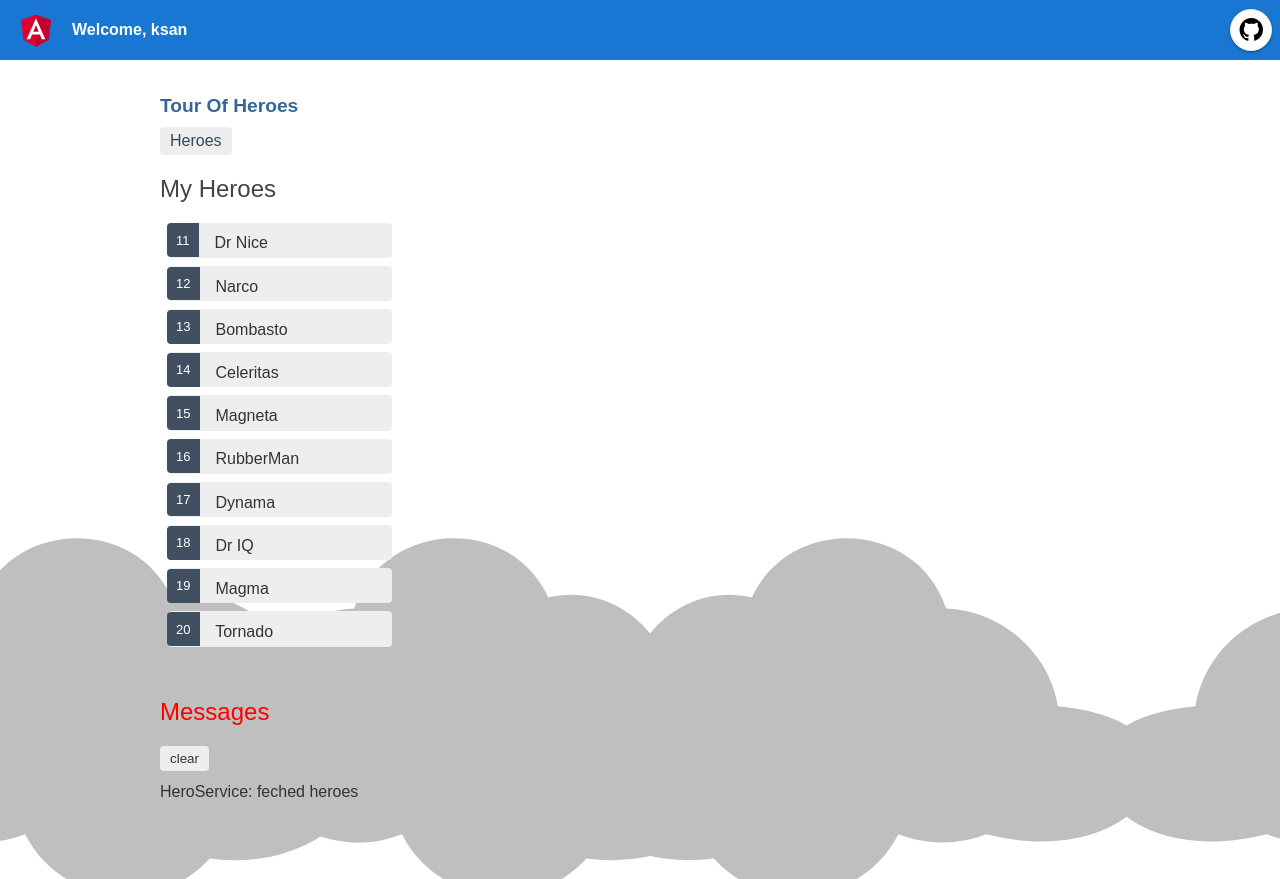
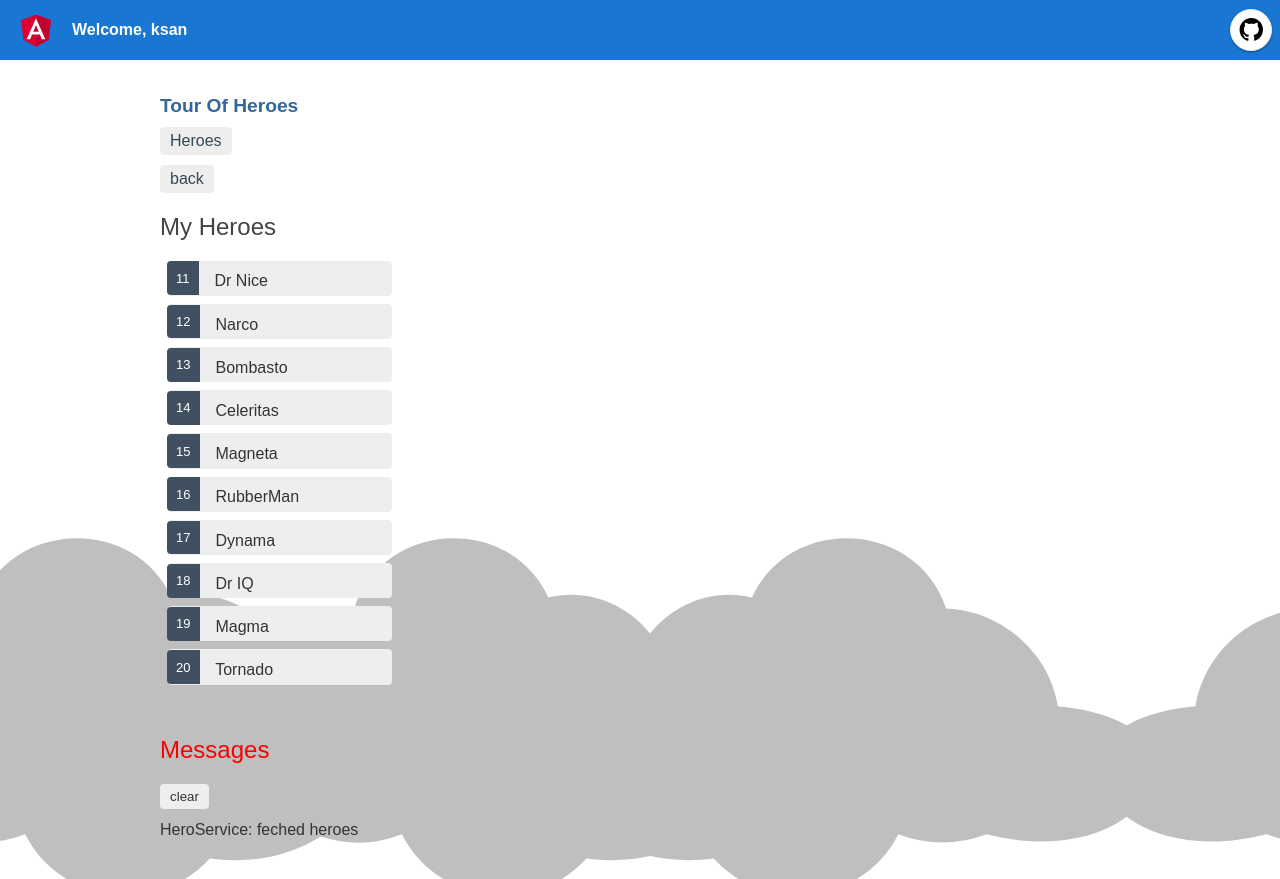
Before and after one commit to ksunandr/tourOfHeroes, an Angular app in the folder tour-of-heroes/: page /heroes in a window 1280 px wide. Before the commit the page ends 841 px from the top, so only its background shows below. Built offline with nearby package versions, Linux system fonts and the light colour scheme.

Commit message:
button back

```diff
--- a/tour-of-heroes/src/app/app.component.html
+++ b/tour-of-heroes/src/app/app.component.html
@@ -26,6 +26,9 @@
   <nav>
     <a routerLink="/heroes">Heroes</a>
   </nav>
+  <nav>
+    <a routerLink="/">back</a>
+  </nav>
   <router-outlet></router-outlet>
 <app-messages></app-messages>
   <!-- Footer -->
--- a/tour-of-heroes/src/app/heroes/heroes.component.html
+++ b/tour-of-heroes/src/app/heroes/heroes.component.html
@@ -3,7 +3,7 @@
 <ul class="heroes">
   <li *ngFor="let hero of heroes"
       [class.selected]="hero === selectedHero"
-      (click)="onSelect(hero)">
+      (click)="onSelect(hero)"> <!--[class.selected] is for css-->
     <span class="badge">{{hero.id}}</span> {{hero.name}}
   </li>
 </ul>
```
